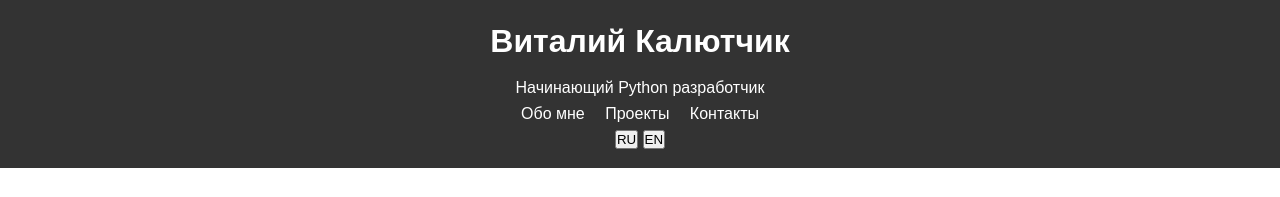
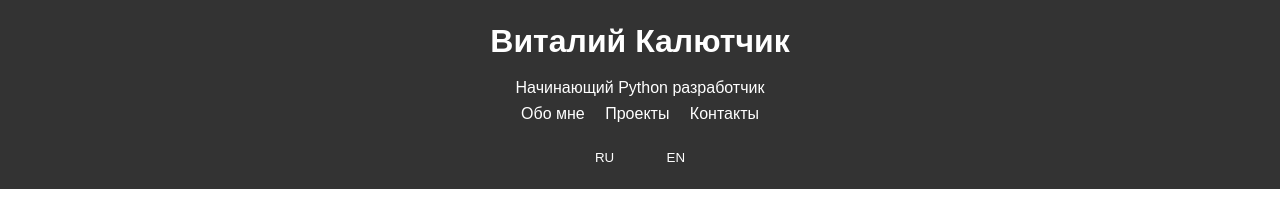
Before and after one commit to audi1099/portfolio, a plain HTML site: page index.html in a window 1280 px wide. Shown: the top 197 px of the page. Drawn offline with Linux system fonts and the light colour scheme.

Commit message:
Update styles.css

```diff
--- a/styles.css
+++ b/styles.css
@@ -46,6 +46,24 @@ header nav ul li a:hover {
     text-decoration: underline;
 }
 
+.language-switcher {
+    text-align: center;
+    margin-top: 1rem;
+}
+
+.language-switcher button {
+    background-color: #333;
+    color: #fff;
+    border: none;
+    padding: 0.5rem 1rem;
+    margin: 0 0.5rem;
+    cursor: pointer;
+}
+
+.language-switcher button:hover {
+    background-color: #555;
+}
+
 section {
     padding: 2rem 0;
 }
```
